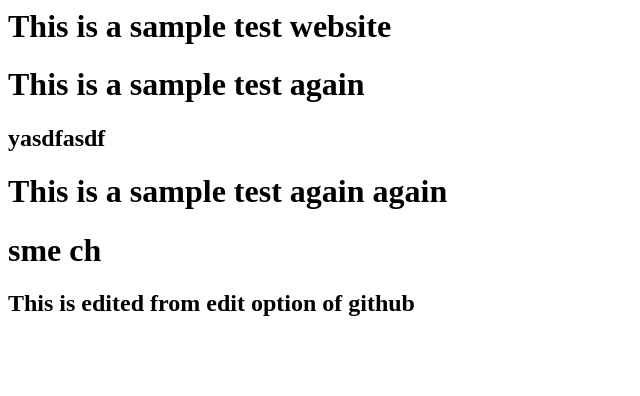
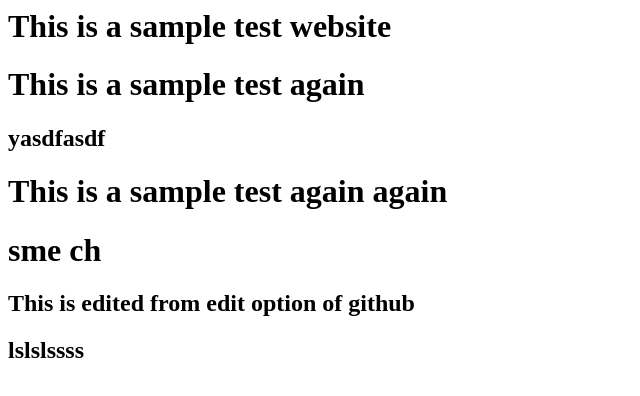
Before and after one commit to adityagangadharam/DevOps_Training, a plain HTML site: page index.html in a window 1280 px wide. Shown: the whole page, without its empty margins (0-640 px from the left). Drawn offline with Linux system fonts and the light colour scheme.

Commit message:
new changes done

```diff
--- a/index.html
+++ b/index.html
@@ -4,3 +4,4 @@
 <h1> This is a sample test again again </h1>
 <h1> sme ch</h2>
 <h2> This is edited from edit option of github </h2>
+<h2> lslslssss </h2>
```
